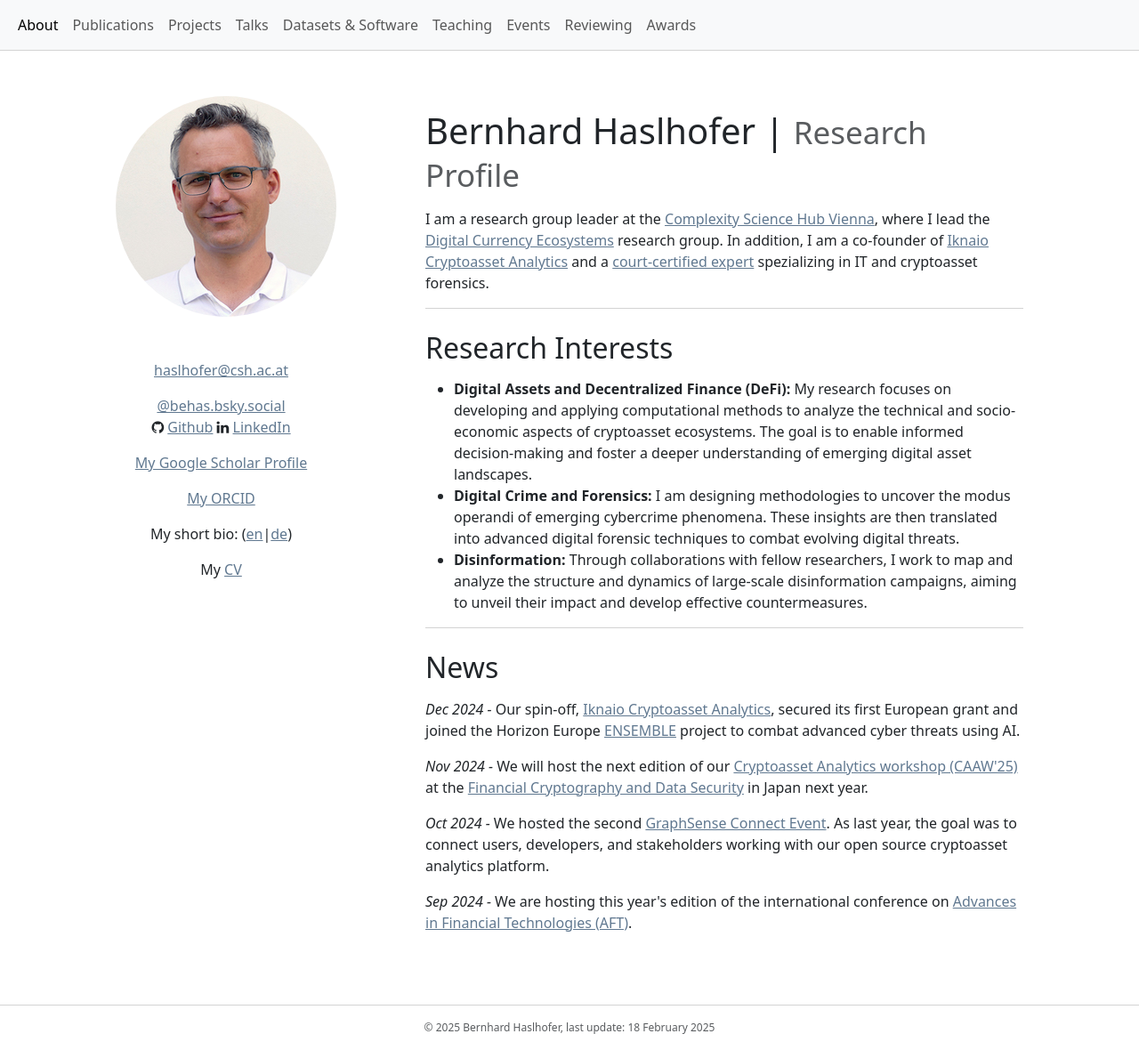
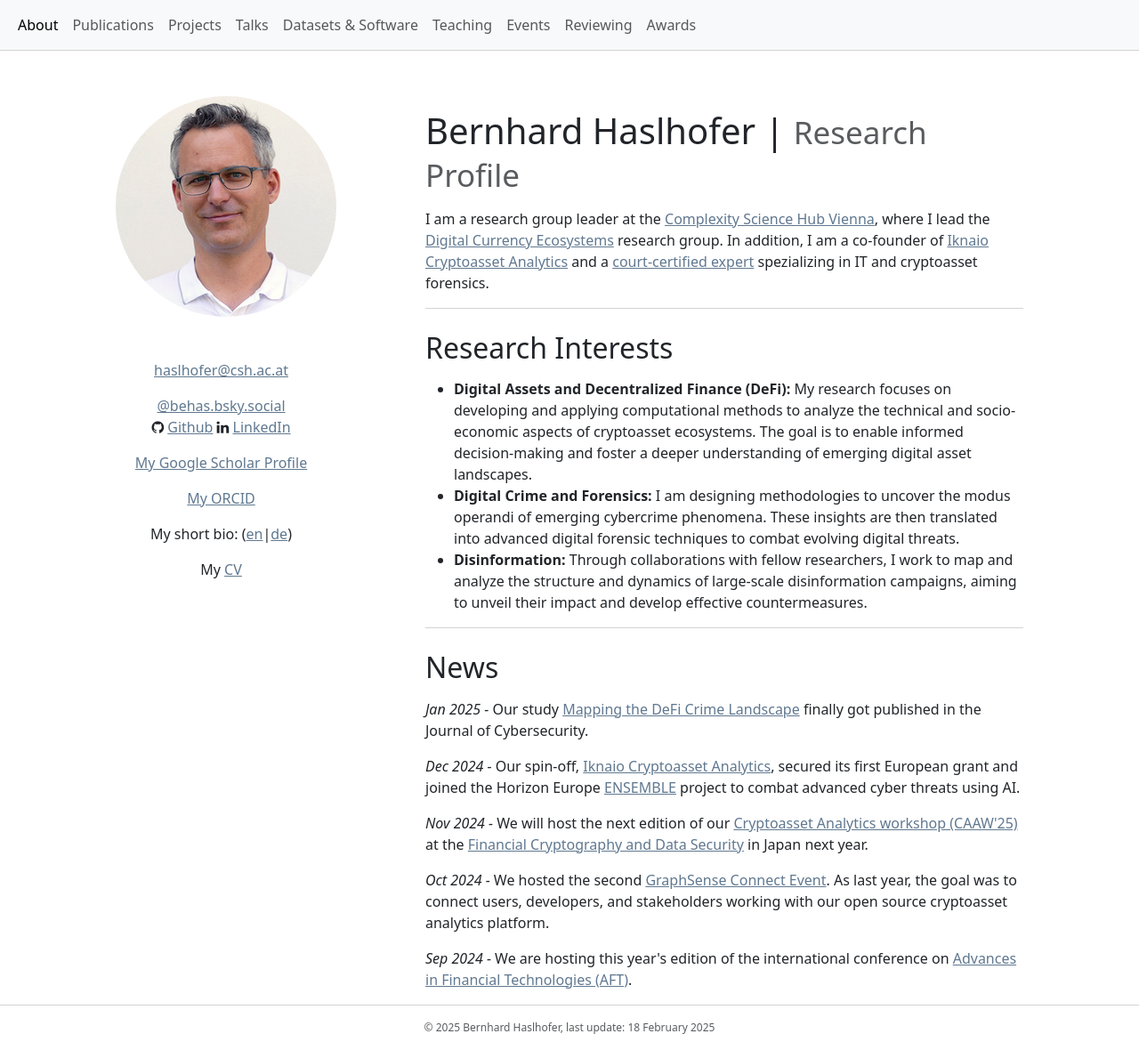
Before and after one commit to behas/behas.github.com, a Jekyll site: the page built from index.html, in a window 1280 px wide and 1180 px high. Shown: the whole window at 89% size. Built offline with Jekyll 4.4.1, drawn with Linux system fonts in a browser that asks for light colours; a style sheet for code colours, icons or effects is not loaded.

Commit message:
add paper news

```diff
--- a/_data/news.yml
+++ b/_data/news.yml
@@ -1,3 +1,8 @@
+- date: 2025-01-22
+  news: |
+    Our study <a href="https://academic.oup.com/cybersecurity/article/11/1/tyae029/7962044" target=_blank>Mapping the DeFi Crime Landscape</a> finally got published in
+    the Journal of Cybersecurity.
+
 - date: 2024-12-11
   news: |
     Our spin-off, <a href="https://www.iknaio.com/" target="_blank">Iknaio Cryptoasset Analytics</a>, secured
```
